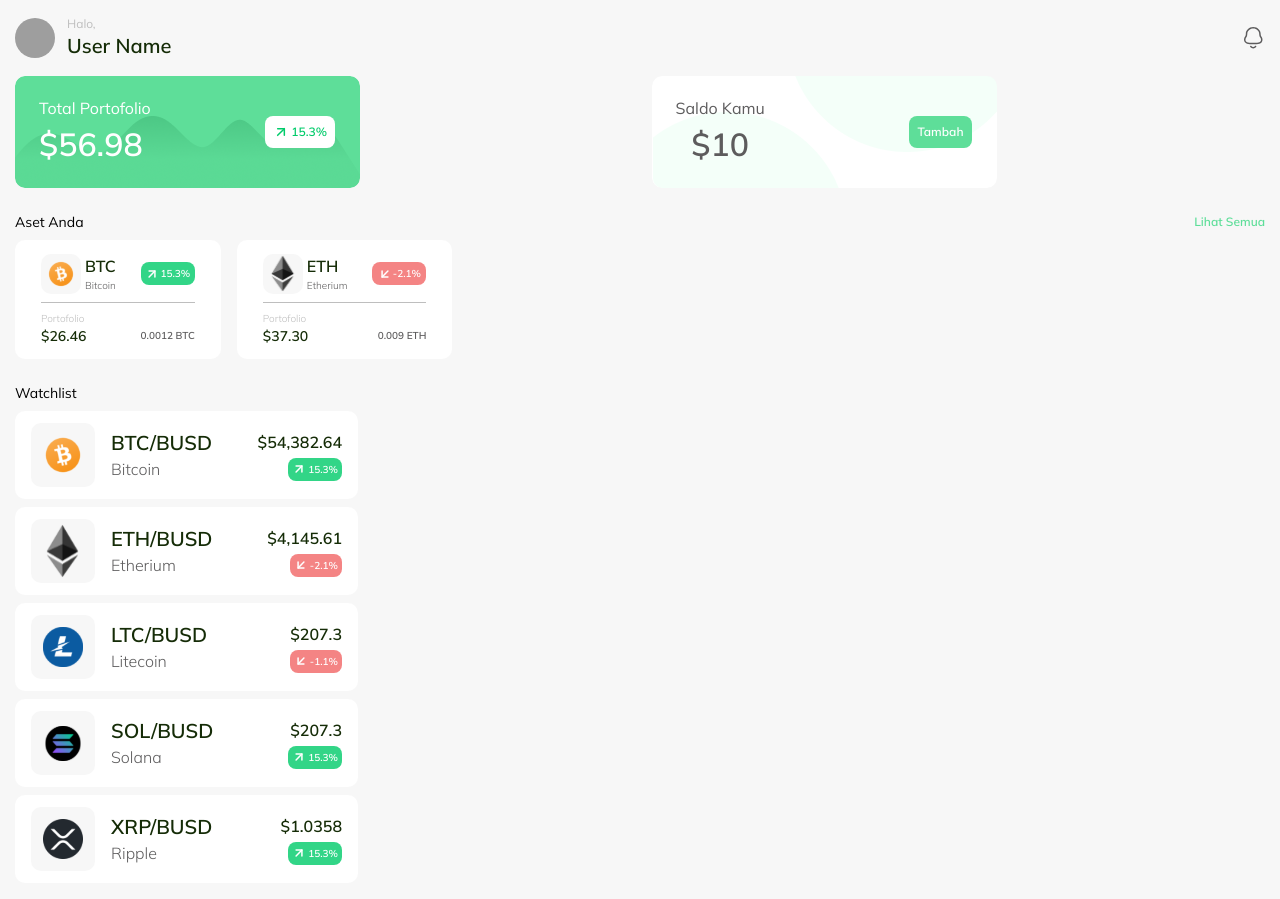
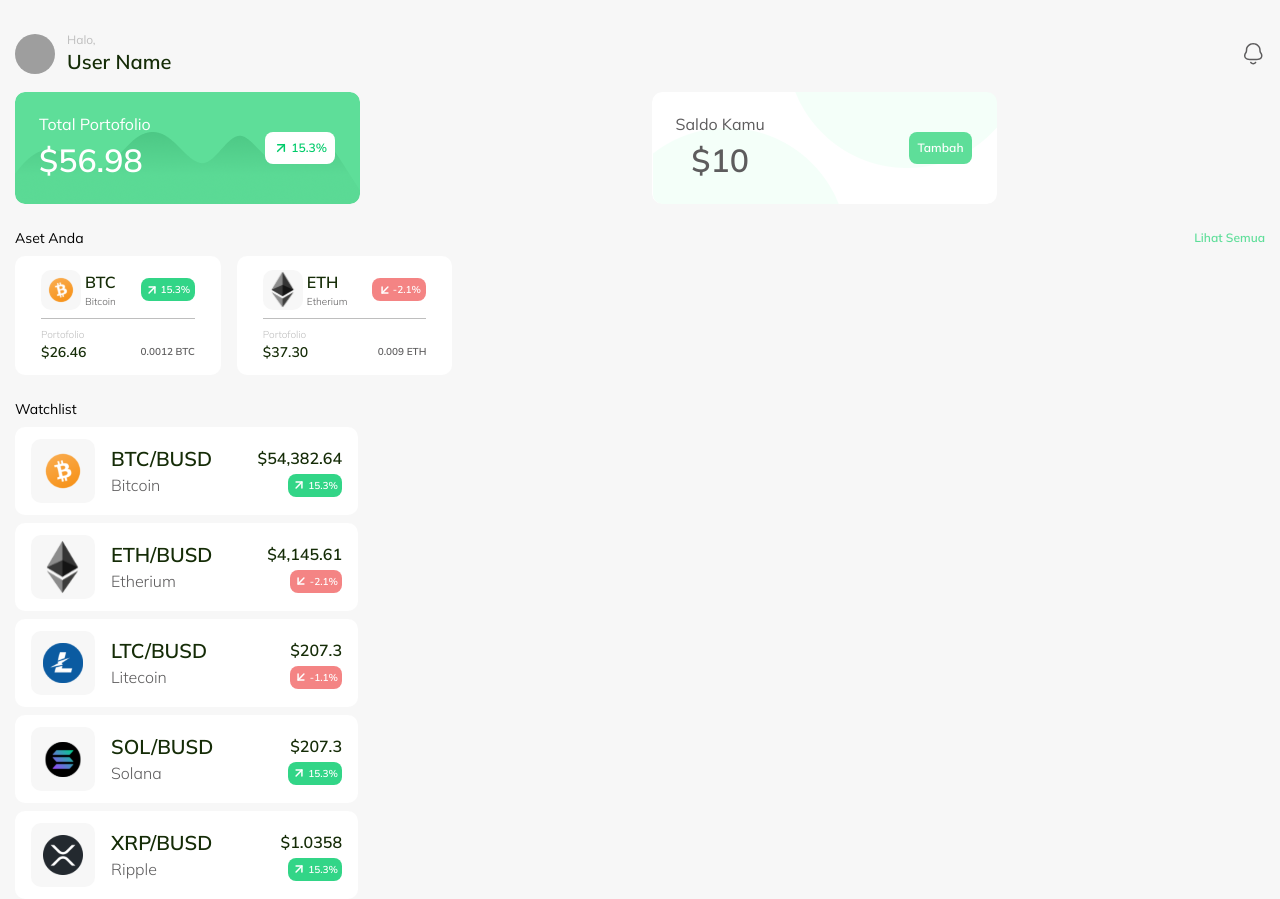
Before and after one commit to shimdokite/wisecrypto_server, a Next.js app: page /home in a window 1280 px wide. Built offline with nearby package versions, Linux system fonts and the light colour scheme; grey boxes are pictures that could not be loaded.

Commit message:
💄 Home 페이지 margin-top 스타일 추가

```diff
--- a/src/app/home/page.tsx
+++ b/src/app/home/page.tsx
@@ -6,7 +6,7 @@ import Watchlist from 'components/Watchlist';
 
 export default function Home() {
   return (
-    <div>
+    <div className="mt-4">
       <div className="flex flex-col gap-4">
         <ProfileFrame />
 
```
